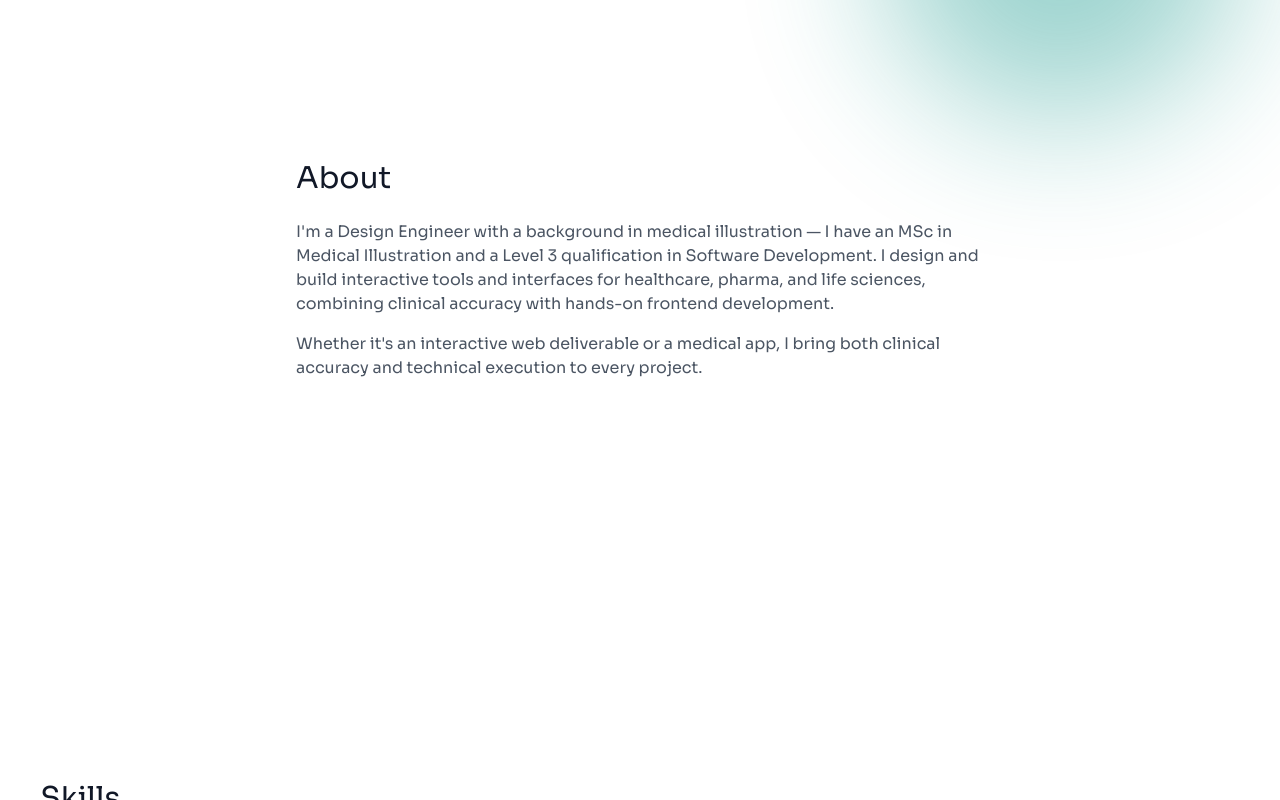
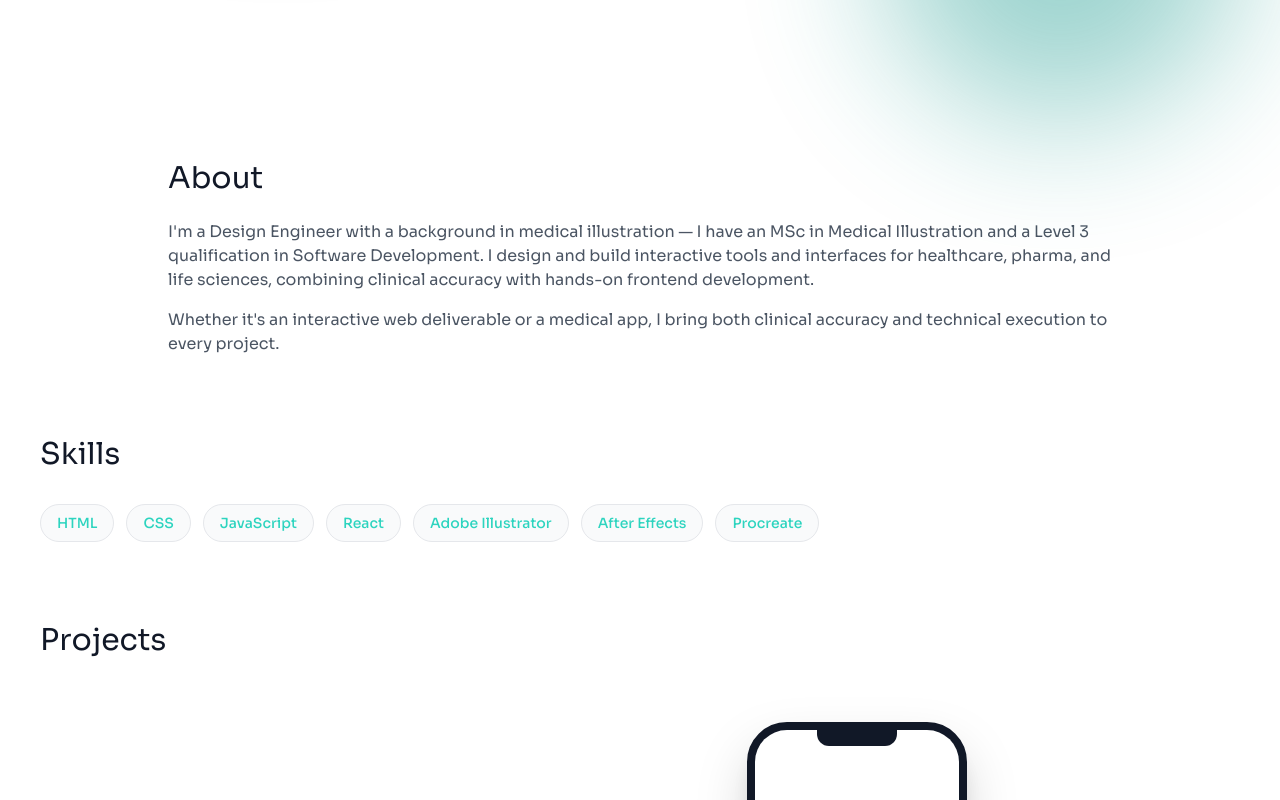
Before and after one commit to jxkane/my-portfolio, a React (Create React App) app: page / in a window 1280 px wide. Shown: the part 680-1480 px from the top of the page. Built offline with nearby package versions, Linux system fonts and the light colour scheme; grey boxes are pictures that could not be loaded; a web font is replaced by a local one.

Commit message:
left alinged text about and contact

```diff
--- a/src/components/About.js
+++ b/src/components/About.js
@@ -2,14 +2,20 @@ import Reveal from './Reveal';
 
 function About() {
     return (
-    <section id="about" className="p-10 max-w-3xl mx-auto mb-80">
-      <h2 className="text-3xl font-regular mb-6 text-gray-900"><Reveal>About</Reveal></h2>
+        <section id="about" className="p-10 max-w-5xl mx-auto">
+            <Reveal>
+                <h2 className="text-3xl font-regular mb-6 text-gray-900">
+                    About
+                </h2>
+
                 <p className="text-gray-600 mb-4">
                     I'm a Design Engineer with a background in medical illustration — I have an MSc in Medical Illustration and a Level 3 qualification in Software Development. I design and build interactive tools and interfaces for healthcare, pharma, and life sciences, combining clinical accuracy with hands-on frontend development.
                 </p>
+
                 <p className="text-gray-600">
                     Whether it's an interactive web deliverable or a medical app, I bring both clinical accuracy and technical execution to every project.
                 </p>
+            </Reveal>
         </section>
     );
 }
--- a/src/components/Contact.js
+++ b/src/components/Contact.js
@@ -2,20 +2,33 @@ import Reveal from './Reveal';
 
 function Contact() {
     return (
-        <section className="p-10 max-w-3xl mx-auto text-center mt-80" id="contact">
-            <h2 className="text-3xl font-regular mb-6 text-gray-900"><Reveal>Get in Touch</Reveal></h2>
+        <section className="p-10 max-w-5xl mx-auto" id="contact">
+            <Reveal>
+                <h2 className="text-3xl font-regular mb-6 text-gray-900">
+                    Get in Touch
+                </h2>
+
                 <p className="text-gray-600 mb-8">
                     Interested in working together? Drop me a message.
                 </p>
-            <div className="flex justify-center gap-6">
-                <a href="mailto:hello@visualmedguide.com" className="bg-accent-500 text-gray-900 px-6 py-3 rounded-lg hover:bg-gray-700">
+
+                <div className="flex gap-6">
+
+                       <a href="mailto:hello@visualmedguide.com"
+                        className="bg-accent-500 text-gray-900 px-6 py-3 rounded-lg hover:bg-gray-700"
+                    >
                         Email Me
                     </a>
-                <a href="https://www.linkedin.com/in/jordan-kane-58719720a" target="_blank" rel="noopener noreferrer" className="border border=accent-500 text-accent-400 px-6 py-3 rounded-lg hover:bg-gray-50">
+
+                       <a href="https://www.linkedin.com/in/jordan-kane-58719720a"
+                        target="_blank"
+                        rel="noopener noreferrer"
+                        className="border border-accent-500 text-accent-400 px-6 py-3 rounded-lg hover:bg-gray-50"
+                    >
                         Linkedin
                     </a>
-
                 </div>
+            </Reveal>
         </section>
     );
 }
```
Lines whose indentation alone changed are shown as unchanged.
